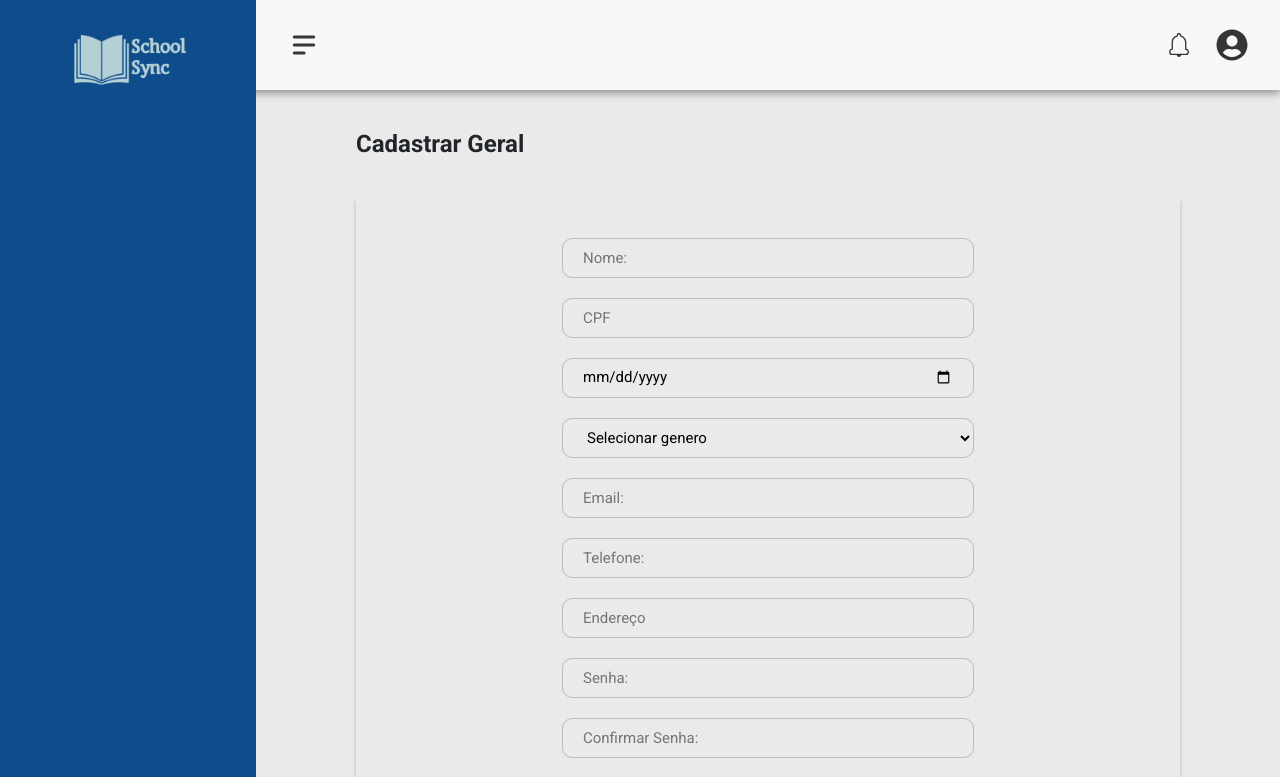
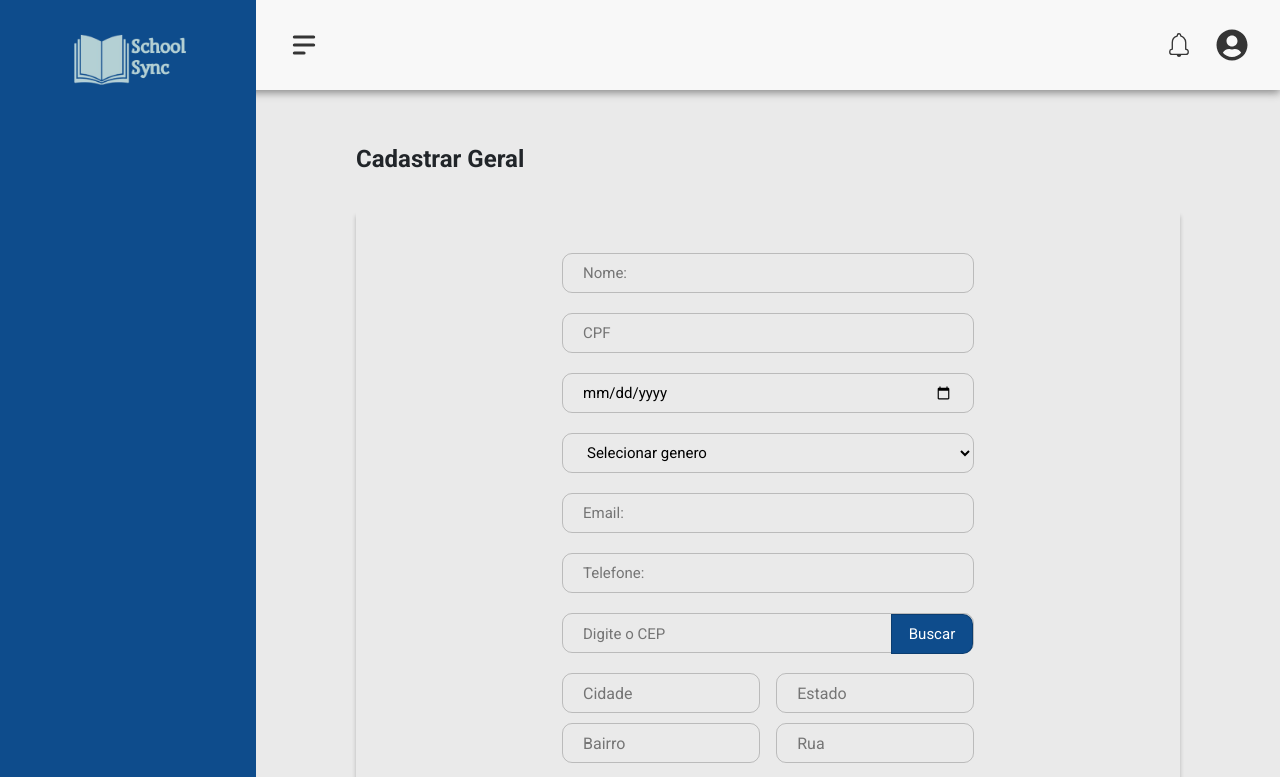
Before and after one commit to Alisonjs0/SchoolSync, a Next.js app: page /cadastrar in a window 1280 px wide. Shown: the top 777 px of the page. Built offline with nearby package versions, Linux system fonts and the light colour scheme; data requests are answered from the project's data file.

Commit message:
melhorias no cadastro de usuario

```diff
--- a/app/cadastrar/cadastrarUsuario.css
+++ b/app/cadastrar/cadastrarUsuario.css
@@ -24,7 +24,7 @@
     padding-top: 5%;
 }
 
-#forms > *:not(button) {
+#forms > *:not(button, div) {
     width: 50%;
     height: 40px;
     background: transparent;
--- a/app/cadastrar/page.jsx
+++ b/app/cadastrar/page.jsx
@@ -10,7 +10,7 @@ import FormGeral from "@/app/.components/cadastrar/formGeral";
 // Dados Usuario
 import { user as initialUserData } from "@/data/infos";
 
-import Swal from 'sweetalert2';
+import Swal from "sweetalert2";
 
 // Gerar id unico
 import { v4 as uuidv4 } from "uuid";
@@ -78,9 +78,9 @@ const CadastrarUsuario = () => {
       return;
     } else {
       Swal.fire({
-        title: 'Sucesso!',
-        text: 'Novo usuario cadastrado!',
-        icon: 'success',
+        title: "Sucesso!",
+        text: "Novo usuario cadastrado!",
+        icon: "success",
         timer: 1500, // 1,5 segundos
         timerProgressBar: true,
       });
@@ -188,6 +188,14 @@ const CadastrarUsuario = () => {
     setStage("Geral");
   };
 
+  const [cep, setCep] = useState("");
+  const [cidade, setCidade] = useState("");
+  const [estado, setEstado] = useState("");
+  const [erro, setErro] = useState("");
+  const [classAtiva, setClassAtiva] = useState(false);
+  const [classeErrorAtiva, setClasseErrorAtiva] = useState(false);
+  const [classePAtiva, setClassePAtiva] = useState(false);
+
   return (
     <div>
       {user.cargo === "Admin" && (
@@ -220,6 +228,21 @@ const CadastrarUsuario = () => {
                   setSexo={setSexo}
                   setData={setData}
                   handleTelefoneChange={handleTelefoneChange}
+                  cep={cep}
+                  setCep={setCep}
+                  cidade={cidade}
+                  setCidade={setCidade}
+                  estado={estado}
+                  setEstado={setEstado}
+                  erro={erro}
+                  setErro={setErro}
+                  classAtiva={classAtiva}
+                  setClassAtiva={setClassAtiva}
+                  classeErrorAtiva={classeErrorAtiva}
+                  setClasseErrorAtiva={setClasseErrorAtiva}
+                  classePAtiva={classePAtiva}
+                  setClassePAtiva={setClassePAtiva}
+
                 />
               )}
               {stage === "Aluno" && (
@@ -250,7 +273,16 @@ const CadastrarUsuario = () => {
                       className="m-3 fs-4"
                     />
                   </span>
-                  <FormProfessor disciplinas={disciplinas} setDisciplinas={setDisciplinas}  />
+                  <FormProfessor
+                    cep={cep}
+                    setCep={setCep}
+                    cidade={cidade}
+                    setCidade={setCidade}
+                    estado={estado}
+                    setEstado={setEstado}
+                    erro={erro}
+                    setErro={setErro}
+                  />
                 </>
               )}
               {stage === "Admin" && (
```
Also changed, not shown: app/.components/cadastrar/formCep.js (added), app/.components/cadastrar/formGeral.js, app/.components/cadastrar/formProfessor.js, app/.components/style/cadastrarCep.css (added).
